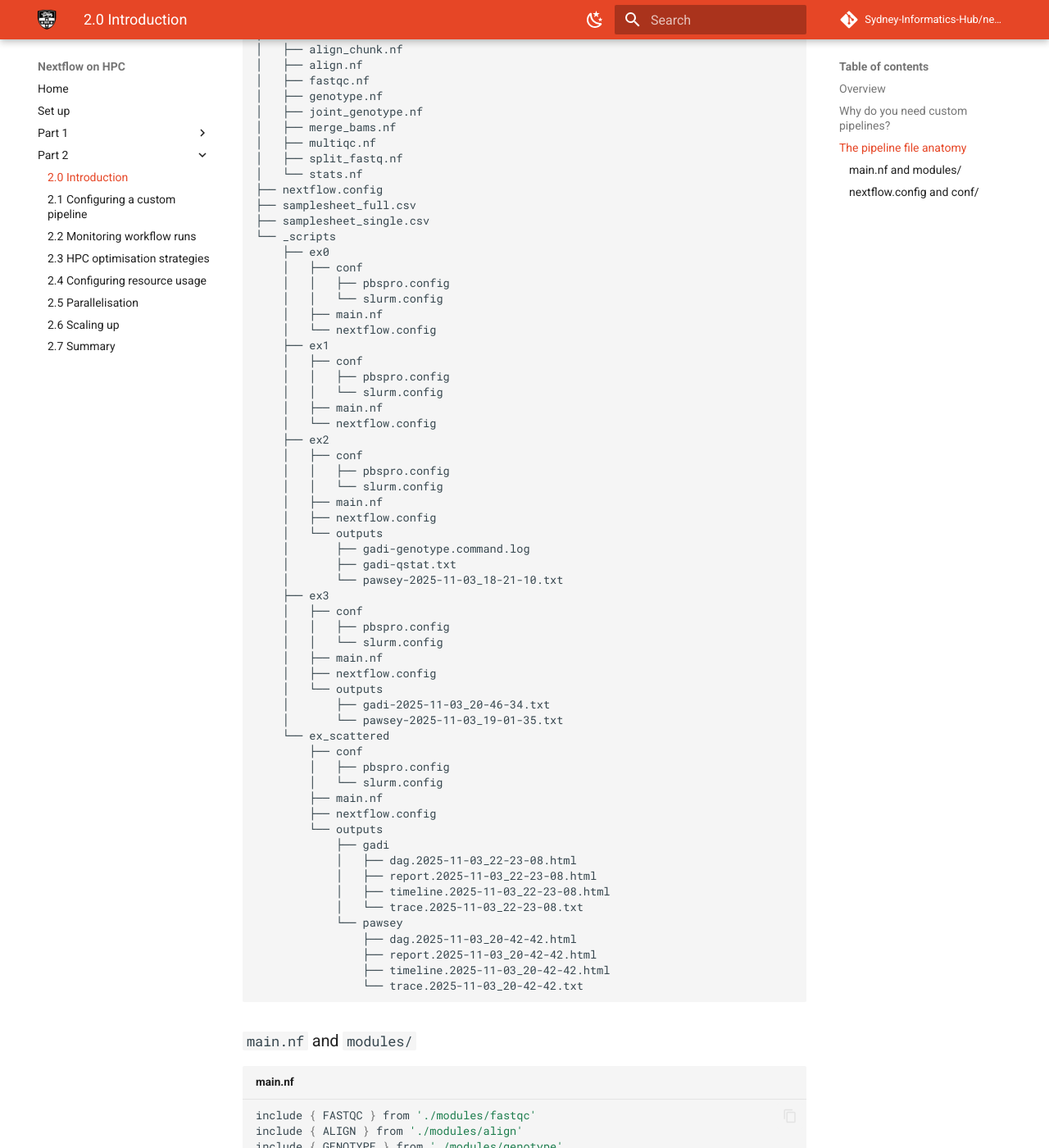
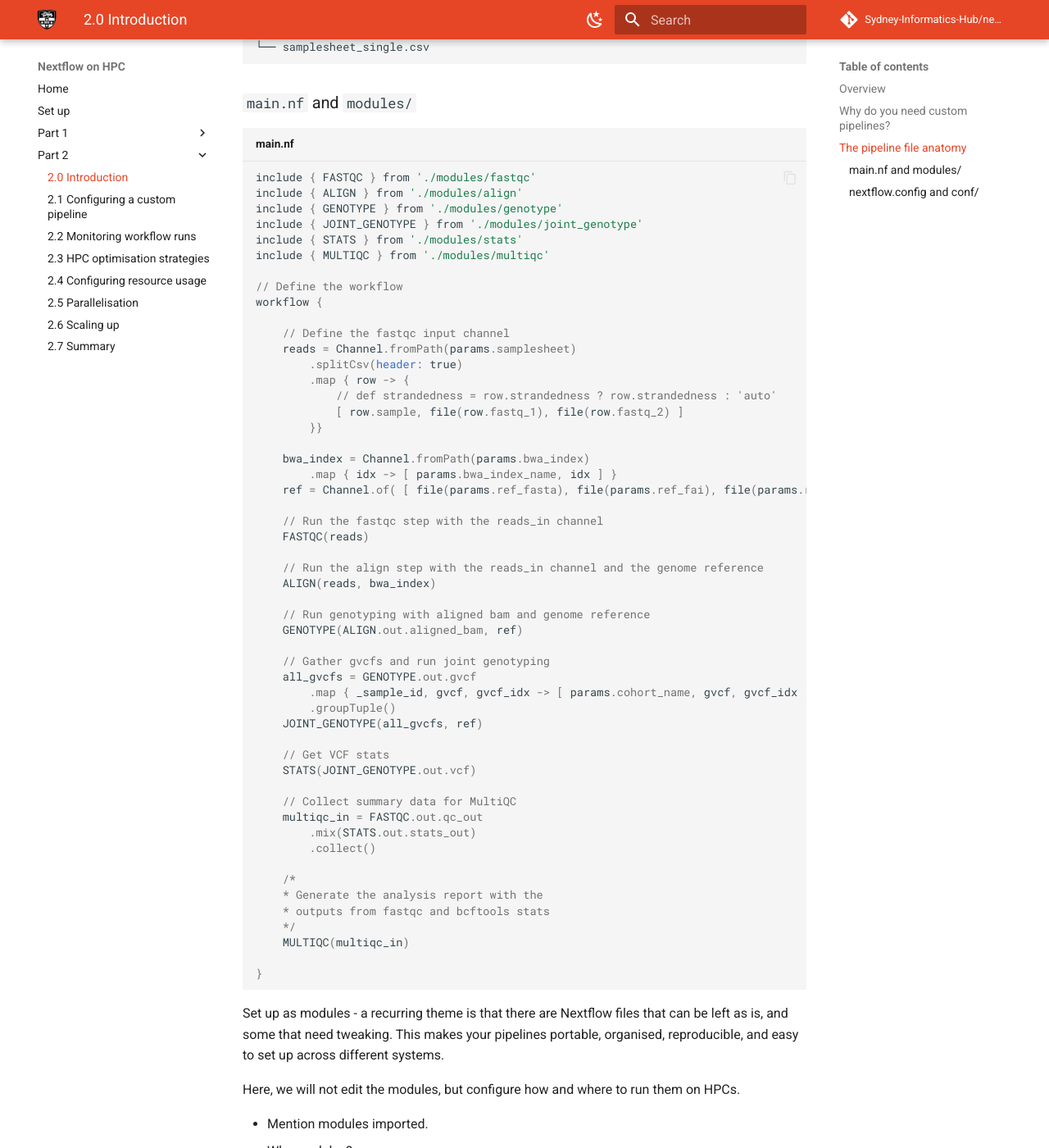
Before and after one commit to Sydney-Informatics-Hub/nextflow-hpc-workshop, an MkDocs documentation site: the page built from docs/part2/20_intro.md, in a window 1280 px wide and 1400 px high, scrolled down 1804 px. Shown: the whole window at 82% size. Built offline with MkDocs 1.6.1 and Material for MkDocs 9.7.7, drawn with Linux system fonts in a browser that asks for light colours; comment, search, counter and statistics services are not loaded; some of the changed text lies outside the part shown.

Commit message:
update tree output to material dev doc

````diff
--- a/docs/part2/20_intro.md
+++ b/docs/part2/20_intro.md
@@ -47,18 +47,6 @@ Reasons for using custom pipeline:
 tree
 ```
 
-TODO: confirm what you want in the tree; top diagrammatic or below real part 2 tree
-
-```
-.
-├── conf
-│   └── [name].config
-├── main.nf
-├── modules
-│   └── [module].nf
-└── nextflow.config
-```
-
 ```
 .
 ├── conf
@@ -77,56 +65,7 @@ TODO: confirm what you want in the tree; top diagrammatic or below real part 2 t
 │   └── stats.nf
 ├── nextflow.config
 ├── samplesheet_full.csv
-├── samplesheet_single.csv
-└── _scripts
-    ├── ex0
-    │   ├── conf
-    │   │   ├── pbspro.config
-    │   │   └── slurm.config
-    │   ├── main.nf
-    │   └── nextflow.config
-    ├── ex1
-    │   ├── conf
-    │   │   ├── pbspro.config
-    │   │   └── slurm.config
-    │   ├── main.nf
-    │   └── nextflow.config
-    ├── ex2
-    │   ├── conf
-    │   │   ├── pbspro.config
-    │   │   └── slurm.config
-    │   ├── main.nf
-    │   ├── nextflow.config
-    │   └── outputs
-    │       ├── gadi-genotype.command.log
-    │       ├── gadi-qstat.txt
-    │       └── pawsey-2025-11-03_18-21-10.txt
-    ├── ex3
-    │   ├── conf
-    │   │   ├── pbspro.config
-    │   │   └── slurm.config
-    │   ├── main.nf
-    │   ├── nextflow.config
-    │   └── outputs
-    │       ├── gadi-2025-11-03_20-46-34.txt
-    │       └── pawsey-2025-11-03_19-01-35.txt
-    └── ex_scattered
-        ├── conf
-        │   ├── pbspro.config
-        │   └── slurm.config
-        ├── main.nf
-        ├── nextflow.config
-        └── outputs
-            ├── gadi
-            │   ├── dag.2025-11-03_22-23-08.html
-            │   ├── report.2025-11-03_22-23-08.html
-            │   ├── timeline.2025-11-03_22-23-08.html
-            │   └── trace.2025-11-03_22-23-08.txt
-            └── pawsey
-                ├── dag.2025-11-03_20-42-42.html
-                ├── report.2025-11-03_20-42-42.html
-                ├── timeline.2025-11-03_20-42-42.html
-                └── trace.2025-11-03_20-42-42.txt
+└── samplesheet_single.csv
 ```
 
 ### `main.nf` and `modules/`
````
